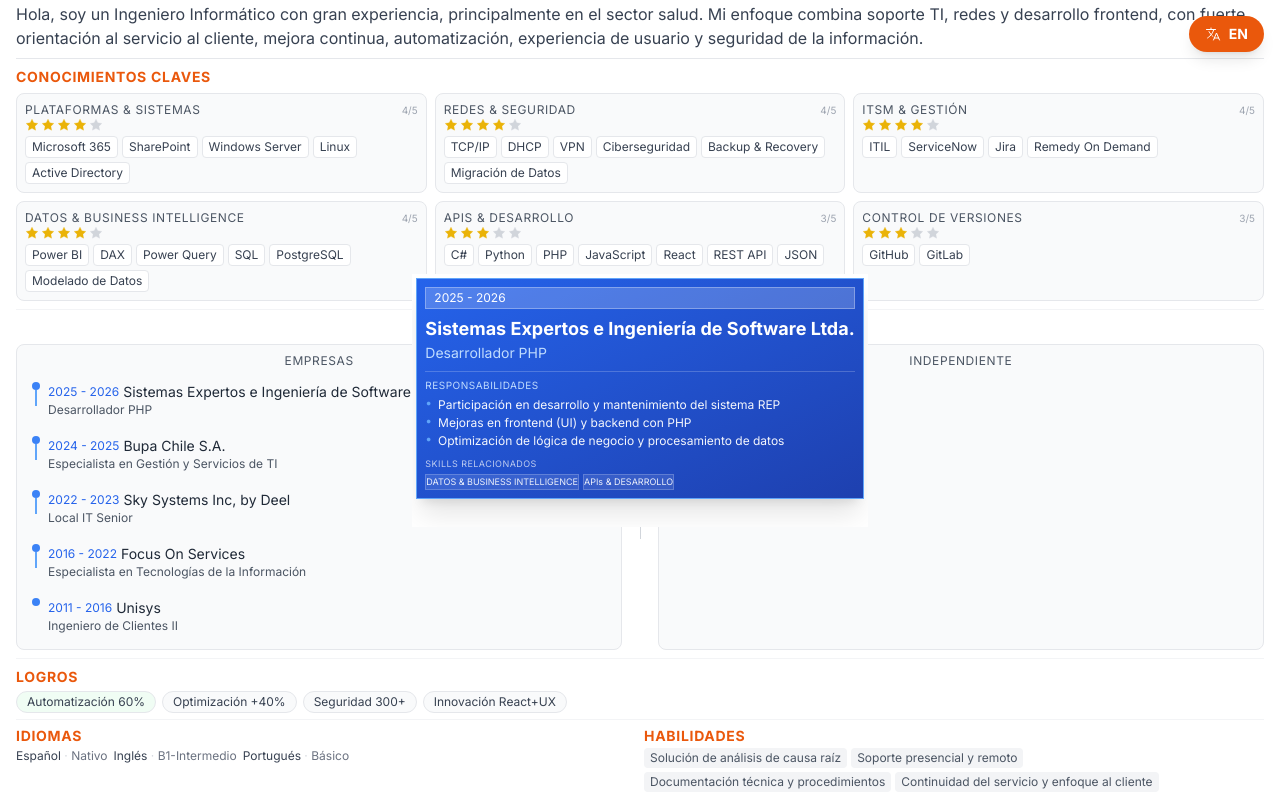
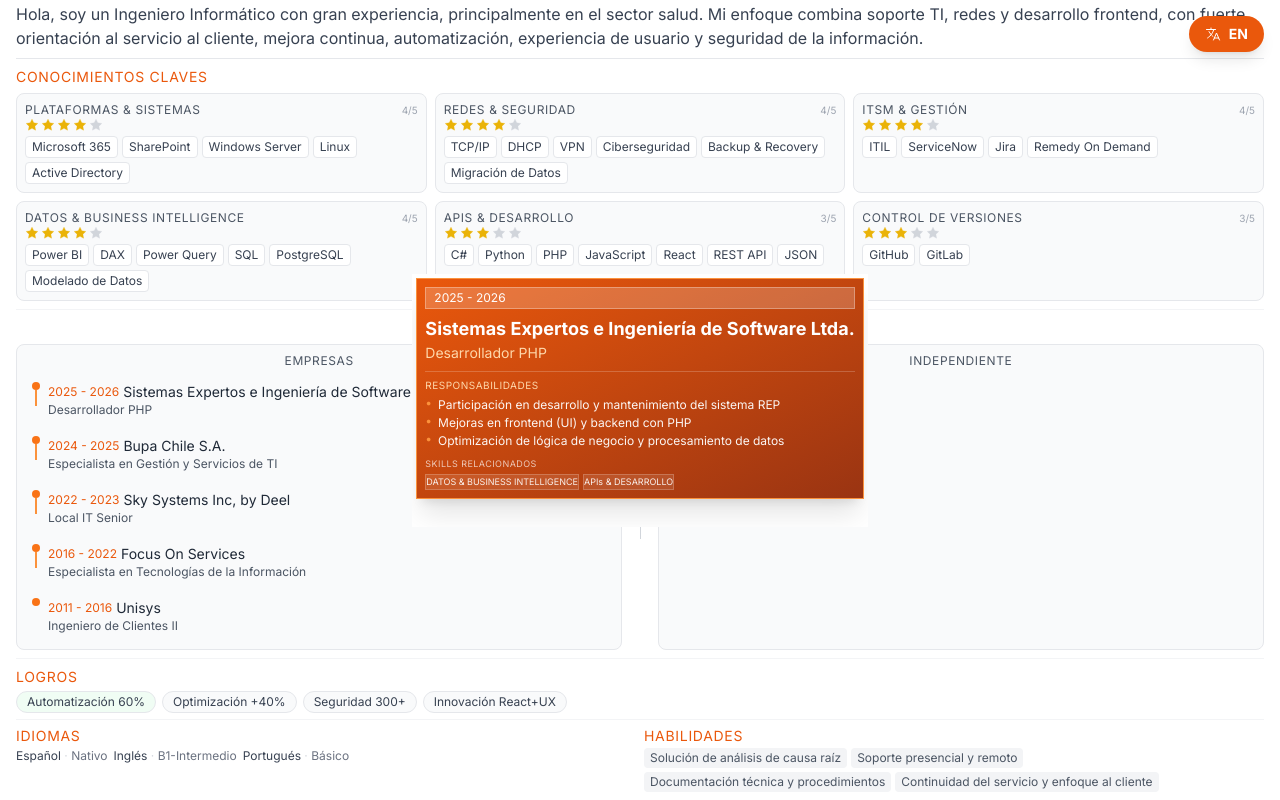
Before and after one commit to JLienqueo/resumeJL, a React (Vite) app: page / in a window 1280 px wide. Both pictures are taken after a click on the element 319 px from the left and 906 px from the top of the page. Shown: the part 506-1306 px from the top of the page. Built offline with nearby package versions, Linux system fonts and the light colour scheme.

Commit message:
Se actualiza los colores y letras a sans

```diff
--- a/src/components/MainContent.tsx
+++ b/src/components/MainContent.tsx
@@ -37,7 +37,7 @@
       'Sistemas Expertos': ['APIs & DESARROLLO', 'DATOS & BUSINESS INTELLIGENCE'],
       'Bupa Chile': ['ITSM & GESTIÓN', 'PLATAFORMAS & SISTEMAS'],
       'Sky Systems': ['REDES & SEGURIDAD', 'PLATAFORMAS & SISTEMAS'],
-      'Infosys': ['PLATAFORMAS & SISTEMAS', 'REDES & SEGURIDAD'],
+      'Focus on Services': ['PLATAFORMAS & SISTEMAS', 'REDES & SEGURIDAD'],
       'Unisys': ['PLATAFORMAS & SISTEMAS', 'REDES & SEGURIDAD'],
       'Independiente': ['APIs & DESARROLLO', 'DATOS & BUSINESS INTELLIGENCE', 'CONTROL DE VERSIONES'],
       'Freelance': ['APIs & DESARROLLO', 'DATOS & BUSINESS INTELLIGENCE', 'CONTROL DE VERSIONES'],
@@ -94,7 +94,7 @@
       {/* ============================================ */}
       {/* CONOCIMIENTOS CLAVES */}
       {/* ============================================ */}
-      <h3 className="text-xs md:text-sm font-semibold uppercase tracking-wider text-orange-600 mb-1.5 print:text-[10px] print:mb-1 font-sans">
+      <h3 className="text-xs md:text-sm font-sans uppercase tracking-wider text-orange-600 mb-1.5 print:text-[10px] print:mb-1 font-sans">
         {language === 'es' ? 'Conocimientos Claves' : 'Key Knowledge'}
       </h3>
       <div className="border-b border-gray-100 pb-2 mb-2 print:pb-1 print:mb-1">
@@ -144,7 +144,7 @@
       {/* ============================================ */}
       {/* EXPERIENCIA LABORAL - CON TIMELINE */}
       {/* ============================================ */}
-      <h3 className="text-xs md:text-sm font-semibold uppercase tracking-wider text-orange-600 mb-1.5 text-center print:text-[10px] print:mb-1 font-sans">
+      <h3 className="text-xs md:text-sm font-sans uppercase tracking-wider text-orange-600 mb-1.5 text-center print:text-[10px] print:mb-1 font-sans">
         {language === 'es' ? 'Experiencia Laboral' : 'Work Experience'}
       </h3>
       <div className="border-b border-gray-100 pb-2 mb-2 print:pb-1 print:mb-1">
@@ -159,18 +159,18 @@
                 <div
                   key={`company-${index}`}
                   onClick={() => selectExperience('company', index)}
-                  className="flex items-start gap-2 p-1.5 rounded cursor-pointer hover:bg-blue-50 border border-transparent hover:border-gray-200 print:p-1 print:border print:border-gray-200"
+                  className="flex items-start gap-2 p-1.5 rounded cursor-pointer hover:bg-orange-50 border border-transparent hover:border-gray-200 print:p-1 print:border print:border-gray-200"
                 >
                   {/* Timeline vertical */}
                   <div className="flex flex-col items-center flex-shrink-0">
-                    <div className="w-2 h-2 rounded-full bg-blue-500 print:w-1.5 print:h-1.5"></div>
+                    <div className="w-2 h-2 rounded-full bg-orange-500 print:w-1.5 print:h-1.5"></div>
                     {index < companyExperience.length - 1 && (
-                      <div className="w-0.5 h-4 bg-blue-400 print:h-3"></div>
+                      <div className="w-0.5 h-4 bg-orange-400 print:h-3"></div>
                     )}
                   </div>
                   <div className="flex-1 min-w-0">
                     <div className="flex items-center gap-1 flex-wrap print:gap-0.5">
-                      <span className="text-[10px] md:text-xs font-medium text-blue-600 print:text-[9px] font-sans">{exp.period}</span>
+                      <span className="text-[10px] md:text-xs font-medium text-orange-600 print:text-[9px] font-sans">{exp.period}</span>
                       <span className="text-xs md:text-sm font-medium truncate text-gray-800 print:text-[10px] font-sans">{exp.company}</span>
                     </div>
                     <p className="text-[10px] md:text-xs text-gray-600 truncate print:text-[9px] font-sans">{exp.position}</p>
@@ -218,7 +218,7 @@
       {/* ============================================ */}
       {/* LOGROS - Horizontal */}
       {/* ============================================ */}
-      <h3 className="text-xs md:text-sm font-semibold uppercase tracking-wider text-orange-600 mb-1 print:text-[10px] print:mb-0.5 font-sans">
+      <h3 className="text-xs md:text-sm font-sans uppercase tracking-wider text-orange-600 mb-1 print:text-[10px] print:mb-0.5 font-sans">
         {language === 'es' ? 'Logros' : 'Achievements'}
       </h3>
       <div className="border-b border-gray-100 pb-1.5 mb-1.5 print:pb-1 print:mb-1">
@@ -244,7 +244,7 @@
       <div className="grid grid-cols-1 md:grid-cols-2 gap-2 print:gap-1">
         {/* IDIOMAS */}
         <div>
-          <h3 className="text-xs md:text-sm font-semibold uppercase tracking-wider text-orange-600 mb-0.5 print:text-[10px] print:mb-0.5 font-sans">
+          <h3 className="text-xs md:text-sm font-sans uppercase tracking-wider text-orange-600 mb-0.5 print:text-[10px] print:mb-0.5 font-sans">
             {language === 'es' ? 'Idiomas' : 'Languages'}
           </h3>
           <div className="flex flex-wrap gap-1.5 print:gap-1">
@@ -258,7 +258,7 @@
 
         {/* SOFT SKILLS */}
         <div>
-          <h3 className="text-xs md:text-sm font-semibold uppercase tracking-wider text-orange-600 mb-0.5 print:text-[10px] print:mb-0.5 font-sans">
+          <h3 className="text-xs md:text-sm font-sans uppercase tracking-wider text-orange-600 mb-0.5 print:text-[10px] print:mb-0.5 font-sans">
             {language === 'es' ? 'Habilidades' : 'Skills'}
           </h3>
           <div className="flex flex-wrap gap-1 print:gap-0.5">
@@ -300,7 +300,7 @@
                 <div className={`card w-full max-w-md shadow-xl border text-white ${
                   isFreelance
                     ? 'bg-gradient-to-br from-orange-600 to-orange-800 border-orange-300'
-                    : 'bg-gradient-to-br from-blue-600 to-blue-800 border-blue-400'
+                    : 'bg-gradient-to-br from-orange-600 to-orange-800 border-orange-400'
                 }`}>
                   <div className="card-body p-5 print:p-3">
                     <div className="flex justify-between items-start mb-2">
@@ -310,7 +310,7 @@
                         </div>
                         <h3 className="text-base md:text-lg font-bold mt-1.5 text-white font-sans">{exp.company}</h3>
                         <p className={`text-xs md:text-sm font-medium font-sans ${
-                          isFreelance ? 'text-orange-200' : 'text-blue-200'
+                          isFreelance ? 'text-orange-200' : 'text-orange-200'
                         }`}>
                           {exp.position}
                         </p>
@@ -321,7 +321,7 @@
 
                     <div className="space-y-1">
                       <h4 className={`text-[9px] md:text-[10px] font-medium uppercase tracking-wider font-sans ${
-                        isFreelance ? 'text-orange-200' : 'text-blue-200'
+                        isFreelance ? 'text-orange-200' : 'text-orange-200'
                       }`}>
                         {language === 'es' ? 'Responsabilidades' : 'Responsibilities'}
                       </h4>
@@ -329,7 +329,7 @@
                         {exp.description.map((desc, idx) => (
                           <li key={idx} className="flex items-start gap-1.5 text-[10px] md:text-xs leading-relaxed text-white/95 font-sans">
                             <span className={`text-xs leading-none ${
-                              isFreelance ? 'text-orange-300' : 'text-blue-400'
+                              isFreelance ? 'text-orange-300' : 'text-orange-400'
                             }`}>•</span>
                             <span>{desc}</span>
                           </li>
```
Also changed, not shown: tree.txt.
